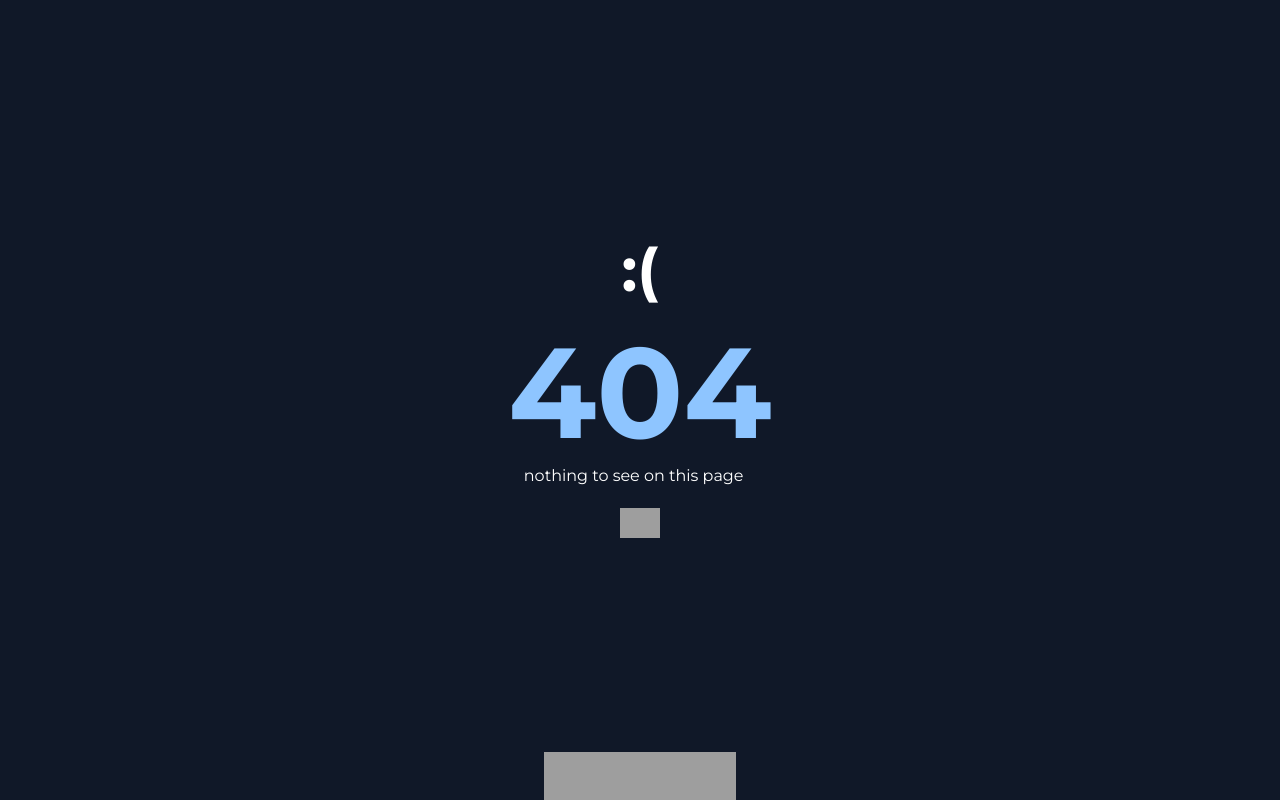
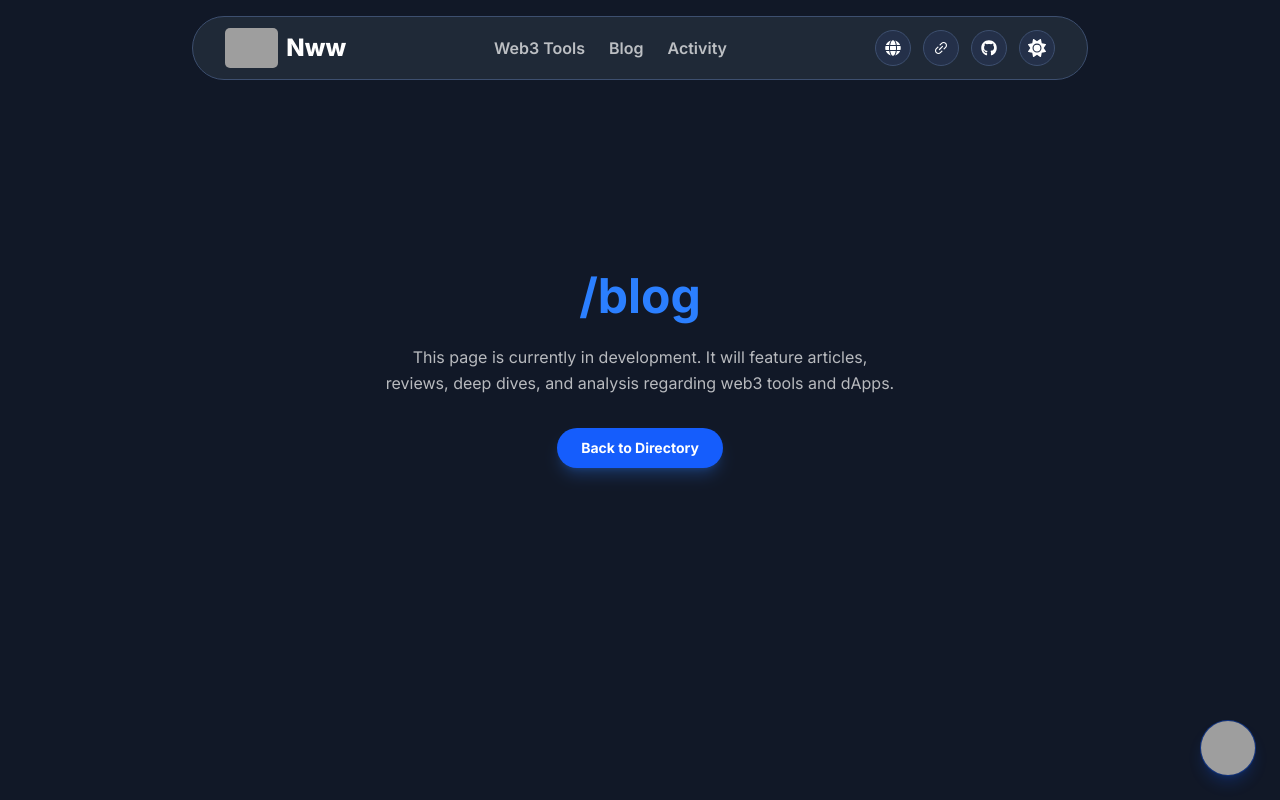
Before and after one commit to nekowawolf/web3-tools, a Next.js app: page /blog in a window 1280 px wide. Before the commit this address had no page. Shown: the top 800 px of the page. Built offline with nearby package versions, Linux system fonts and the light colour scheme; grey boxes are pictures that could not be loaded.

Commit message:
refactor: rename news section to blog

```diff
--- a/src/app/news/DetailClient.tsx
+++ b/src/app/blog/DetailClient.tsx
@@ -7,9 +7,9 @@ export default function DetailClient() {
   return (
     <main className="flex-grow pt-36 pb-12 min-h-screen body-color text-fill-color px-4 sm:px-8 font-sans">
       <div className="flex flex-col items-center text-center mx-auto mt-32 md:mt-32">
-        <h1 className="text-3xl md:text-5xl font-bold mb-4 text-blue-500">/news</h1>
+        <h1 className="text-3xl md:text-5xl font-bold mb-4 text-blue-500">/blog</h1>
        <p className="text-fill-color/70 max-w-[320px] md:max-w-lg mt-2 mb-8 text-sm md:text-base leading-relaxed">
-          This page is currently in development. It will feature the latest news, updates, and feature releases regarding web3 tools and dApps.
+          This page is currently in development. It will feature articles, reviews, deep dives, and analysis regarding web3 tools and dApps.
        </p>
         <Link href="/directory" className="cursor-pointer inline-flex items-center justify-center px-6 py-2.5 text-sm font-bold text-white transition-all duration-300 bg-blue-600 rounded-full hover:bg-blue-500 shadow-lg shadow-blue-500/25 hover:-translate-y-0.5">
           Back to Directory
--- a/src/app/news/page.tsx
+++ b/src/app/blog/page.tsx
@@ -3,9 +3,9 @@ import Footer from "@/components/Footer";
 import { web3ToolsMetadata } from "@/constants/metadataTemplates";
 import DetailClient from "./DetailClient";
 
-export const metadata = web3ToolsMetadata("News", "The latest news and updates.");
+export const metadata = web3ToolsMetadata("Blog", "Articles, reviews, deep dives, and analysis.");
 
-export default function NewsPage() {
+export default function BlogPage() {
   return (
     <>
       <Header />
--- a/src/components/Header.tsx
+++ b/src/components/Header.tsx
@@ -90,10 +90,10 @@ export default function Header() {
                 Web3 Tools
               </Link>
               <Link
-                href="/news"
+                href="/blog"
                 className="text-fill-color/70 font-semibold hover:!text-blue-600 transition-colors duration-300"
               >
-                News
+                Blog
               </Link>
               <Link
                 href="/activity"
@@ -159,11 +159,11 @@ export default function Header() {
               Web3 Tools
             </Link>
             <Link
-              href="/news"
+              href="/blog"
               onClick={() => setIsMenuOpen(false)}
               className="block font-semibold text-fill-color/70 hover:!text-blue-600 transition-colors duration-300"
             >
-              News
+              Blog
             </Link>
             <Link
               href="/activity"
```
